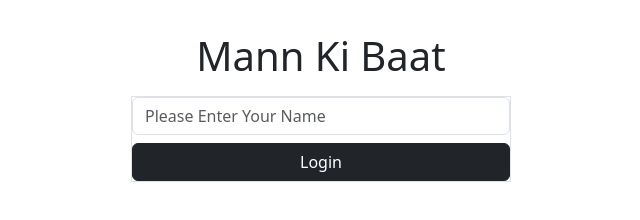
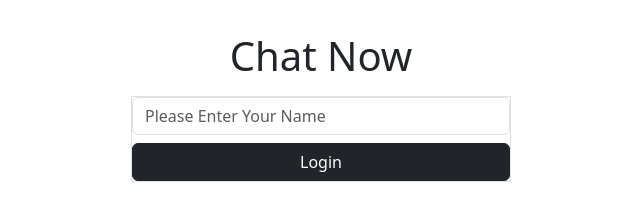
Before and after one commit to Rohitkumardwivedi79/Chat-App, a website: page public/index.html in a window 1280 px wide. Shown: the whole page, without its empty margins (319-959 px from the left). Drawn offline with nearby package versions, Linux system fonts and the light colour scheme; no server answers.

Commit message:
Update index.html

```diff
--- a/public/index.html
+++ b/public/index.html
@@ -18,7 +18,7 @@
     </style>
 </head>
 <body>
-    <h1 class="display-6 text-center mt-4 p-2">Mann Ki Baat</h1>
+    <h1 class="display-6 text-center mt-4 p-2">Chat Now</h1>
 
     <section id="login" class="border mx-auto" style="width: 380px;">
         <div class="d-grid gap-2">
```
